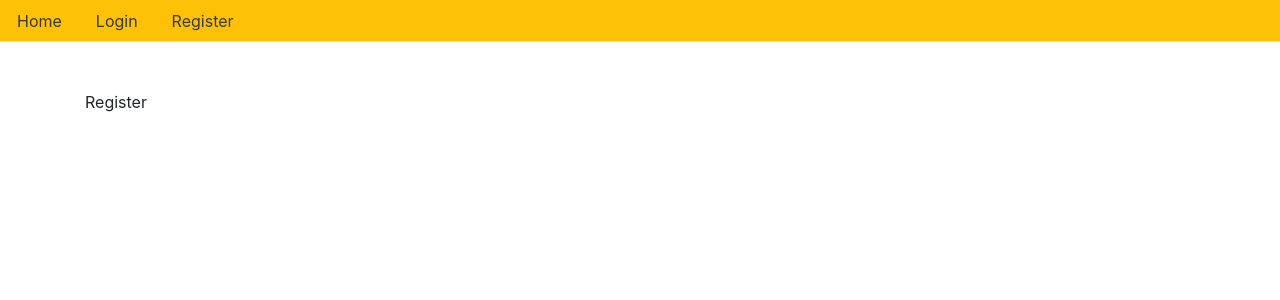
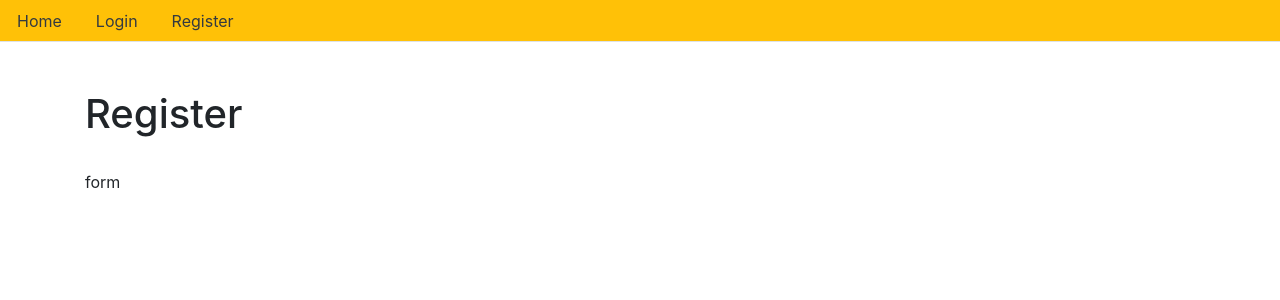
Before and after one commit to sho10/react-node-aws, a Next.js app: page /register in a window 1280 px wide. Shown: the top 300 px of the page. Built offline with nearby package versions, Linux system fonts and the light colour scheme; a small style sheet from the web is missing.

Commit message:
added form

```diff
--- a/components/Layout.js
+++ b/components/Layout.js
@@ -2,6 +2,7 @@ import Head from 'next/head';
 import Link from 'next/link';
 import NProgress from 'nprogress';
 import Router from 'next/router';
+import 'nprogress/nprogress.css';
 
 Router.onRouteChangeStart = url => NProgress.start();
 Router.onRouteChangeComplete = url => NProgress.done();
@@ -16,7 +17,7 @@ const Layout = ({children}) => {
          integrity="sha384-Vkoo8x4CGsO3+Hhxv8T/Q5PaXtkKtu6ug5TOeNV6gBiFeWPGFN9MuhOf23Q9Ifjh"
          crossorigin="anonymous"
       />
-      <link rel="stylesheet" href="https://cdnjs.cloudflare.com/ajax/libs/nprogress/0.2.0/nprogress.min.js" />
+      <link rel="stylesheet" href="/static/css/styles.css" />
     </React.Fragment>
   )
 
--- /dev/null
+++ b/next.config.js
@@ -0,0 +1,3 @@
+const withCSS = require('@zeit/next-css')
+
+module.exports = withCSS({});
--- a/package.json
+++ b/package.json
@@ -12,6 +12,7 @@
   "author": "",
   "license": "ISC",
   "dependencies": {
+    "@zeit/next-css": "^1.0.1",
     "next": "^9.5.3",
     "nprogress": "^0.2.0",
     "react": "^16.13.1",
--- a/pages/register.js
+++ b/pages/register.js
@@ -1,4 +1,18 @@
 import Layout from "../components/Layout";
-const Register = () => <Layout>Register</Layout>;
+const Register = () => {
+  const registerForm = () => (
+    <form>
+      form
+    </form>
+
+  )
+  return <Layout>
+    <div className="col-md-6.offset-md-3">
+      <h1>Register</h1>
+      <br />
+      {registerForm()}
+    </div>
+  </Layout>;
+};
 
 export default Register;
--- /dev/null
+++ b/public/static/css/styles.css
@@ -0,0 +1,9 @@
+#nprogress.bar {
+  height: 4px !important;
+  background: red !important;
+}
+
+
+.nav a:hover {
+  border-radius: 0px;
+}
```
Also changed, not shown: 1 other file (tests, documents, lock files or other folders).
